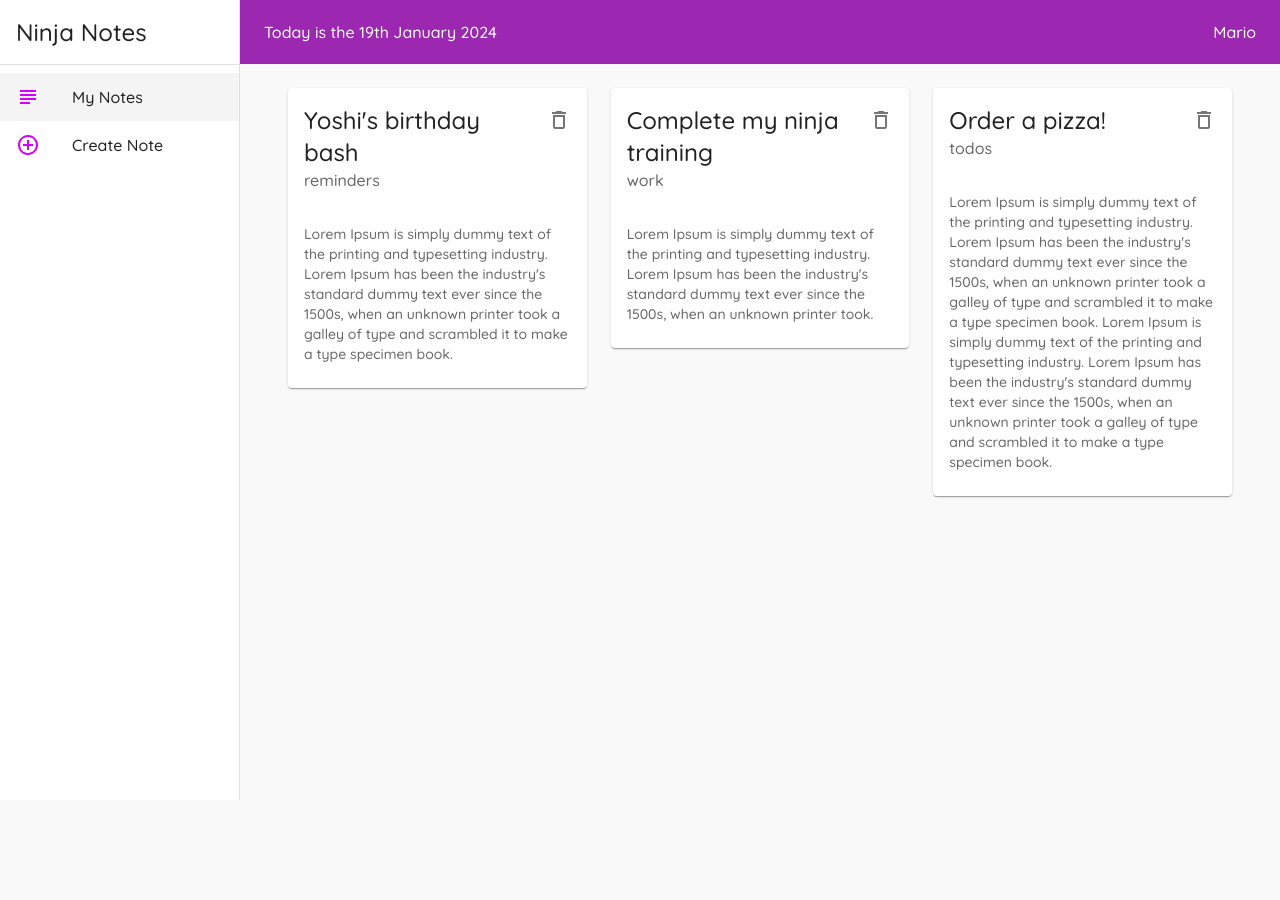
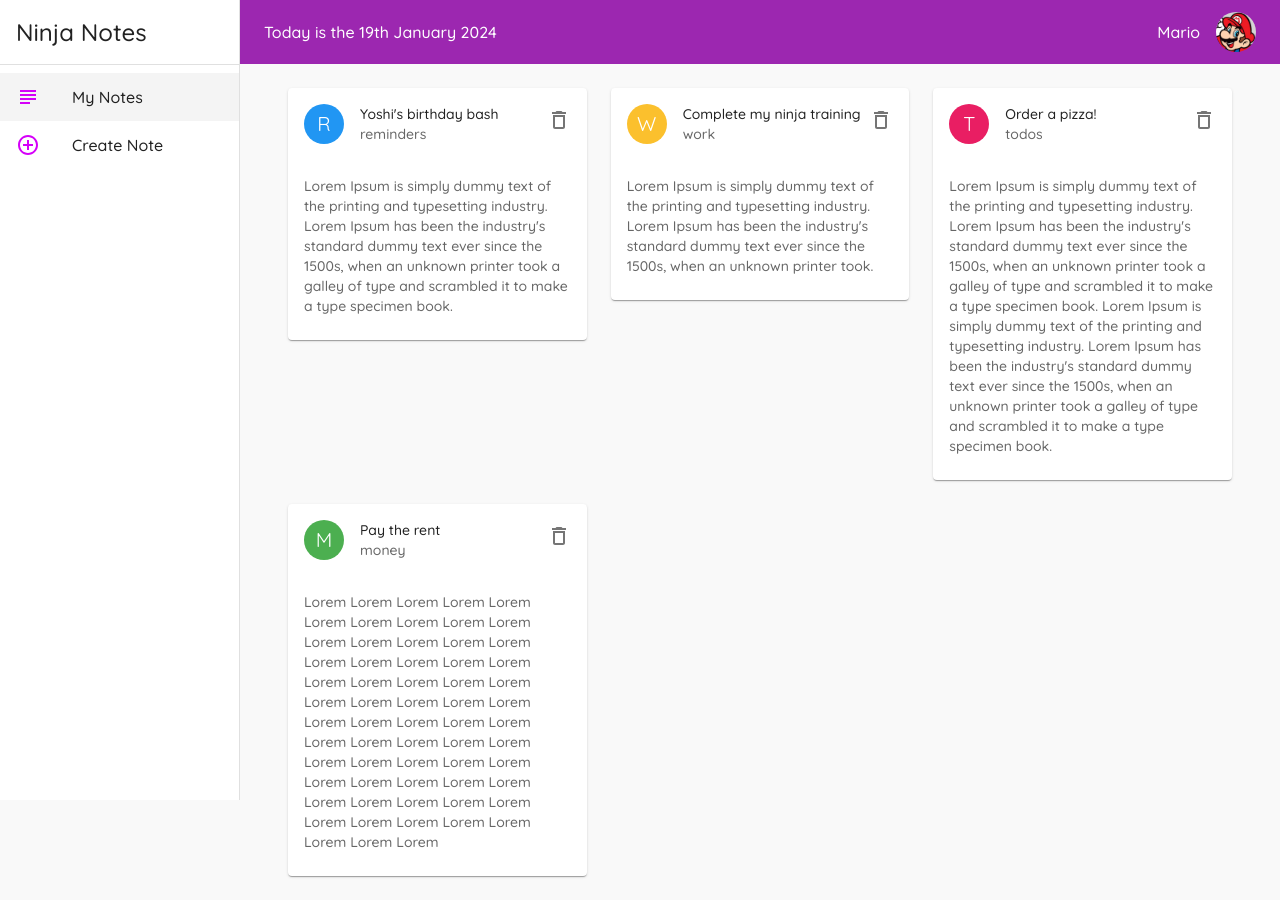
Before and after one commit to Belden1/material-ui-tut, a React (Vite) app: page / in a window 1280 px wide. Before the commit the page ends 800 px from the top, so only its background shows below. Built offline with nearby package versions, Linux system fonts and the light colour scheme; data requests are answered from the project's data file.

Commit message:
Lesson 17: Avatars

```diff
--- a/data/db.json
+++ b/data/db.json
@@ -17,6 +17,12 @@
       "details": "Lorem Ipsum is simply dummy text of the printing and typesetting industry. Lorem Ipsum has been the industry's standard dummy text ever since the 1500s, when an unknown printer took a galley of type and scrambled it to make a type specimen book.\nLorem Ipsum is simply dummy text of the printing and typesetting industry. Lorem Ipsum has been the industry's standard dummy text ever since the 1500s, when an unknown printer took a galley of type and scrambled it to make a type specimen book.",
       "category": "todos",
       "id": "3"
+    },
+    {
+      "id": "d425",
+      "title": "Pay the rent",
+      "details": "Lorem Lorem Lorem Lorem Lorem Lorem Lorem Lorem Lorem Lorem Lorem Lorem Lorem Lorem Lorem Lorem Lorem Lorem Lorem Lorem Lorem Lorem Lorem Lorem Lorem Lorem Lorem Lorem Lorem Lorem Lorem Lorem Lorem Lorem Lorem Lorem Lorem Lorem Lorem Lorem Lorem Lorem Lorem Lorem Lorem Lorem Lorem Lorem Lorem Lorem Lorem Lorem Lorem Lorem Lorem Lorem Lorem Lorem Lorem Lorem Lorem Lorem Lorem ",
+      "category": "money"
     }
   ]
 }
--- a/src/components/NoteCard.jsx
+++ b/src/components/NoteCard.jsx
@@ -4,14 +4,31 @@ import CardHeader from '@mui/material/CardHeader';
 import CardMedia from '@mui/material/CardMedia';
 import CardContent from '@mui/material/CardContent';
 import CardActions from '@mui/material/CardActions';
-import { IconButton, Typography } from '@mui/material';
+import { Avatar, IconButton, Typography } from '@mui/material';
 import { DeleteOutlined } from '@mui/icons-material';
+import { yellow, green, pink, blue } from '@mui/material/colors';
 
 export default function NoteCard({ note, handleDelete }) {
   return (
     <div>
       <Card elevation={1}>
         <CardHeader
+          avatar={
+            <Avatar
+              sx={{
+                backgroundColor:
+                  note.category === 'work'
+                    ? yellow[700]
+                    : note.category === 'money'
+                    ? green[500]
+                    : note.category === 'todos'
+                    ? pink[500]
+                    : blue[500]
+              }}
+            >
+              {note.category[0].toUpperCase()}
+            </Avatar>
+          }
           action={
             <IconButton onClick={() => handleDelete(note.id)}>
               <DeleteOutlined />
--- a/src/layouts/RootLayout.jsx
+++ b/src/layouts/RootLayout.jsx
@@ -11,6 +11,7 @@ import { Divider, ListItemButton } from '@mui/material';
 import AppBar from '@mui/material/AppBar';
 import Toolbar from '@mui/material/Toolbar';
 import { format } from 'date-fns';
+import Avatar from '@mui/material/Avatar';
 
 const drawerWidth = 240;
 
@@ -37,6 +38,7 @@ const RootLayout = () => {
         <Toolbar>
           <Typography sx={{ flexGrow: 1 }}>Today is the {format(new Date(), 'do MMMM y')}</Typography>
           <Typography>Mario</Typography>
+          <Avatar src="/mario-av.png" alt="Mario" sx={{ marginLeft: 2 }} />
         </Toolbar>
       </AppBar>
       <Drawer
```
Also changed, not shown: public/mario-av.png (added).
